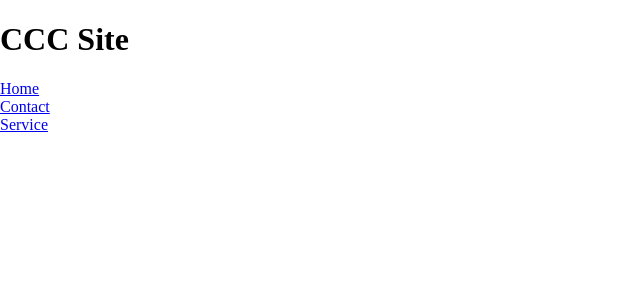
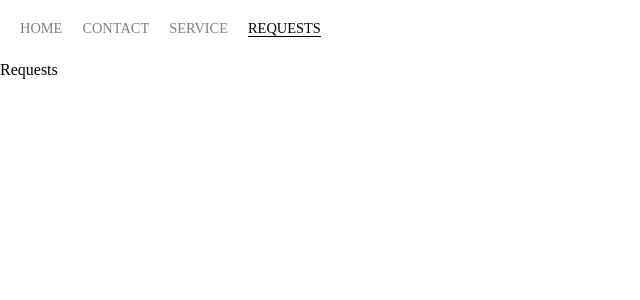
Before and after one commit to OswaldoGutierrez/CCC-Site, a React (Create React App) app: page /requests in a window 1280 px wide. Shown: the top 300 px of the page, without its empty margins (0-640 px from the left). Built offline with nearby package versions, Linux system fonts and the light colour scheme.

Commit message:
added styles to nav component and added a page

```diff
--- a/src/App.js
+++ b/src/App.js
@@ -4,6 +4,7 @@ import { BrowserRouter, Switch, Route } from "react-router-dom";
 import NavigationComponet from "./navigation/navigation-container";
 import Home from "./pages/home";
 import Contact from "./pages/contact";
+import Request from "./pages/request";
 import Service from "./pages/service";
 import Icons from "./extra/icons";
 
@@ -19,7 +20,6 @@ export default class App extends Component {
   render() {
     return (
       <div className="app">
-        <h1>CCC Site</h1>
         <BrowserRouter>
           <div>
             <NavigationComponet />
@@ -28,6 +28,7 @@ export default class App extends Component {
               <Route exact path="/" component={Home} />
               <Route path="/contact" component={Contact} />
               <Route path="/service" component={Service} />
+              <Route path="/requests" component={Request} />
             </Switch>
           </div>
         </BrowserRouter>
--- a/src/navigation/navigation-container.js
+++ b/src/navigation/navigation-container.js
@@ -4,6 +4,7 @@ import { NavLink } from "react-router-dom";
 const NavigationComponent = () => {
   return (
     <div className="nav-wrapper">
+      <div className="left-side">
         <div className="link-wrapper">
           <NavLink exact to="/" activeClassName="link-active">
             Home
@@ -21,6 +22,13 @@ const NavigationComponent = () => {
             Service
           </NavLink>
         </div>
+
+        <div className="link-wrapper">
+          <NavLink to="/requests" activeClassName="link-active">
+            Requests
+          </NavLink>
+        </div>
+      </div>
     </div>
   );
 };
--- /dev/null
+++ b/src/pages/request.js
@@ -0,0 +1,7 @@
+import React from "react";
+
+const Request = () => {
+  return <div className="">Requests</div>;
+};
+
+export default Request;
--- a/src/styles/main.scss
+++ b/src/styles/main.scss
@@ -1 +1,2 @@
 @import "./contact.scss";
+@import "./navigation.scss";
--- /dev/null
+++ b/src/styles/navigation.scss
@@ -0,0 +1,35 @@
+.nav-wrapper {
+  display: flex;
+  justify-content: space-between;
+  padding: 20px;
+
+  .left-side {
+    display: flex;
+  }
+
+  .link-wrapper {
+    height: 20px;
+    border-bottom: 1px solid transparent;
+    transition: 0.5s ease-in-out;
+    margin-right: 20px;
+    text-transform: uppercase;
+    font-size: 0.9em;
+
+    a {
+      color: gray;
+      text-decoration: none;
+      & :hover {
+        color: black;
+      }
+    }
+
+    &:hover {
+      border-bottom: 1px solid black;
+    }
+
+    .link-active {
+      border-bottom: 1px solid black;
+      color: black;
+    }
+  }
+}
```
Lines whose indentation alone changed are shown as unchanged.
